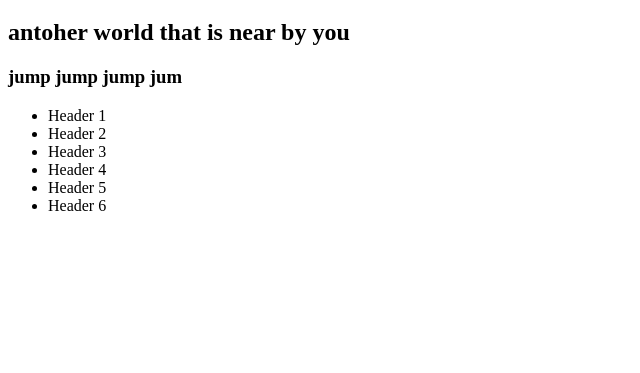
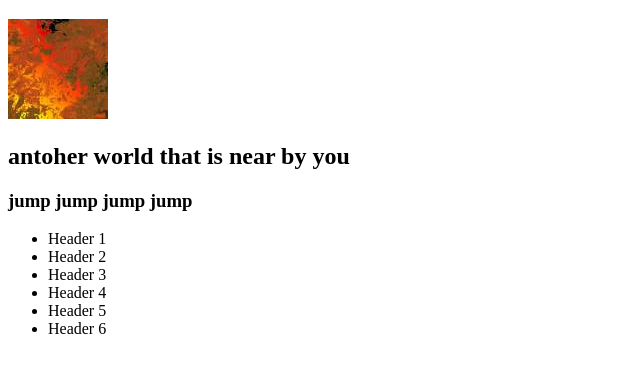
Before and after one commit to shadowmason/10-22-2016, a plain HTML site: page index.html in a window 1280 px wide. Shown: the part 61-434 px from the top of the page, without its empty margins (0-640 px from the left). Drawn offline with Linux system fonts and the light colour scheme.

Commit message:
adding image to index

```diff
--- a/index.html
+++ b/index.html
@@ -11,9 +11,9 @@ body h1 {
 </style>
 <body>
 <h1>hello world</h1>
-
+<img src="abstract-q-c-100-100-5.jpg" width="100" height="100" alt=""/>
 <h2>antoher world that is near by you</h2>
-<h3> jump jump jump jum </h3>
+<h3> jump jump jump jump </h3>
 <ul>
 	<li>Header 1</li>
 	<li>Header 2</li>
```
